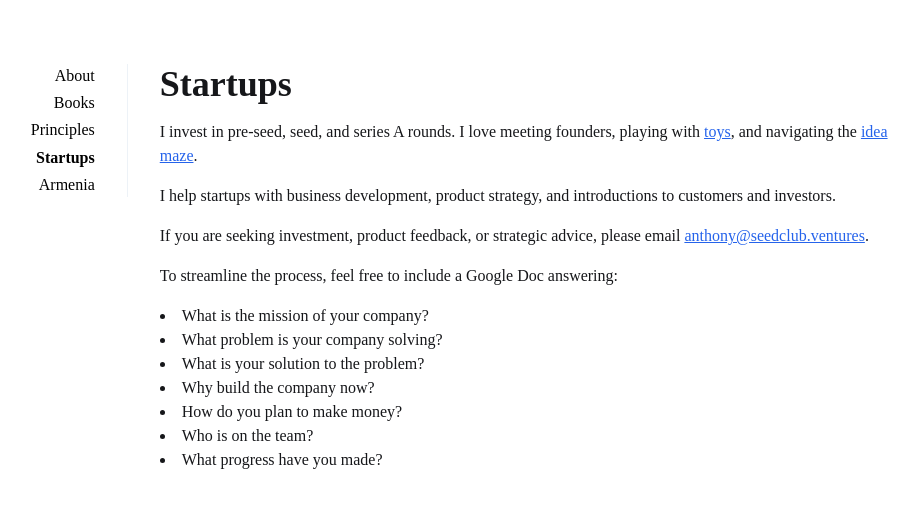
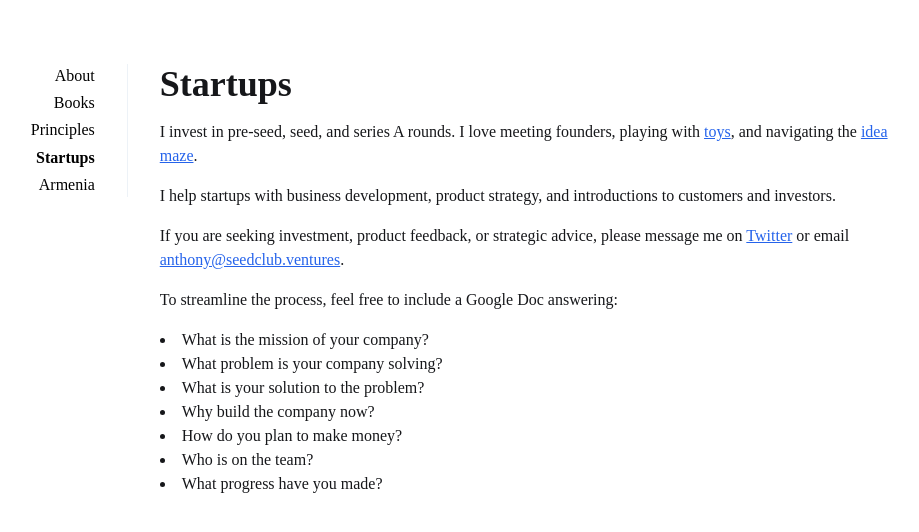
Before and after one commit to aavedissian/avedissian, a Next.js app: page /startups in a window 1280 px wide. Shown: the top 532 px of the page, without its empty margins (193-1112 px from the left). Built offline with nearby package versions, Linux system fonts and the light colour scheme.

Commit message:
startups

```diff
--- a/pages/startups.js
+++ b/pages/startups.js
@@ -7,7 +7,7 @@ export default function Startups() {
           <h2 className='font-bold text-4xl'>Startups</h2>
           <p>I invest in pre-seed, seed, and series A rounds. I love meeting founders, playing with <a className='text-blue-600' target="_blank" href="https://cdixon.org/2010/01/03/the-next-big-thing-will-start-out-looking-like-a-toy">toys</a>, and navigating the <a className='text-blue-600' target="_blank" href="https://cdixon.org/2013/08/04/the-idea-maze">idea maze</a>.</p>
           <p>I help startups with business development, product strategy, and introductions to customers and investors.</p>
-          <p>If you are seeking investment, product feedback, or strategic advice, please email <a className='text-blue-600' href="mailto:anthony@seedclub.ventures">anthony@seedclub.ventures</a>.</p>
+          <p>If you are seeking investment, product feedback, or strategic advice, please message me on <a className='text-blue-600' target="_blank" href="https://twitter.com/antavedissian">Twitter</a> or email <a className='text-blue-600' href="mailto:anthony@seedclub.ventures">anthony@seedclub.ventures</a>.</p>
           <p>To streamline the process, feel free to include a Google Doc answering:</p>
           <ul class="list-disc list-inside">
           <li>What is the mission of your company?</li>
```
